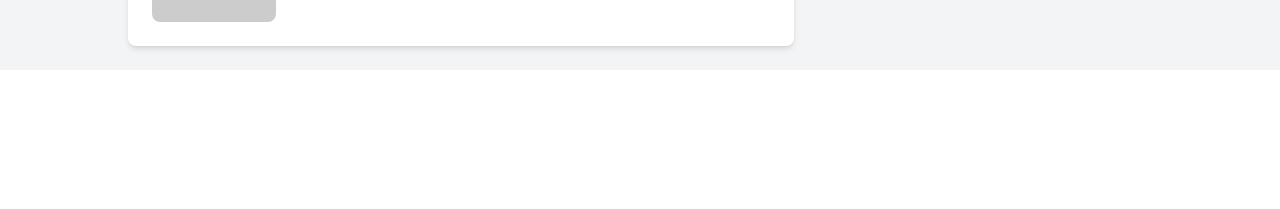
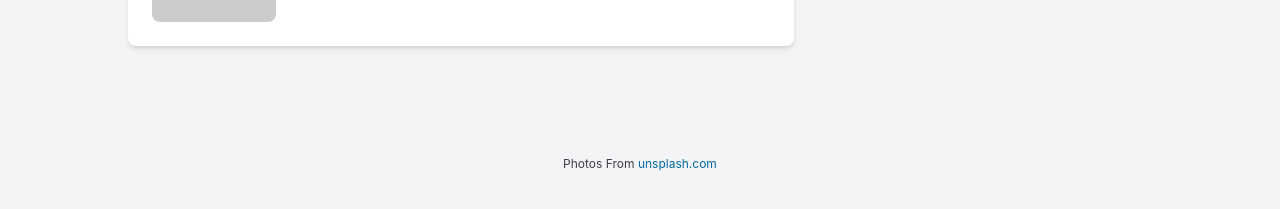
Before and after one commit to ayakamada/cafe-order-system, a React (Create React App) app: page / in a window 1280 px wide. Shown: the part 855-1064 px from the top of the page. Before the commit the page ends 925 px from the top, so only its background shows below. Built offline with nearby package versions, Linux system fonts and the light colour scheme.

Commit message:
画像使用クレジット表示

```diff
--- a/src/App.tsx
+++ b/src/App.tsx
@@ -11,7 +11,14 @@ function App() {
       <main>
         <DrinkOrderForm />
       </main>
-      <footer></footer>
+      <footer className="py-20 ">
+        <span className="text-zinc-700 text-xs">
+          Photos From{" "}
+          <a className="text-sky-700" href="https://unsplash.com/">
+            unsplash.com
+          </a>
+        </span>
+      </footer>
     </div>
   );
 }
```
